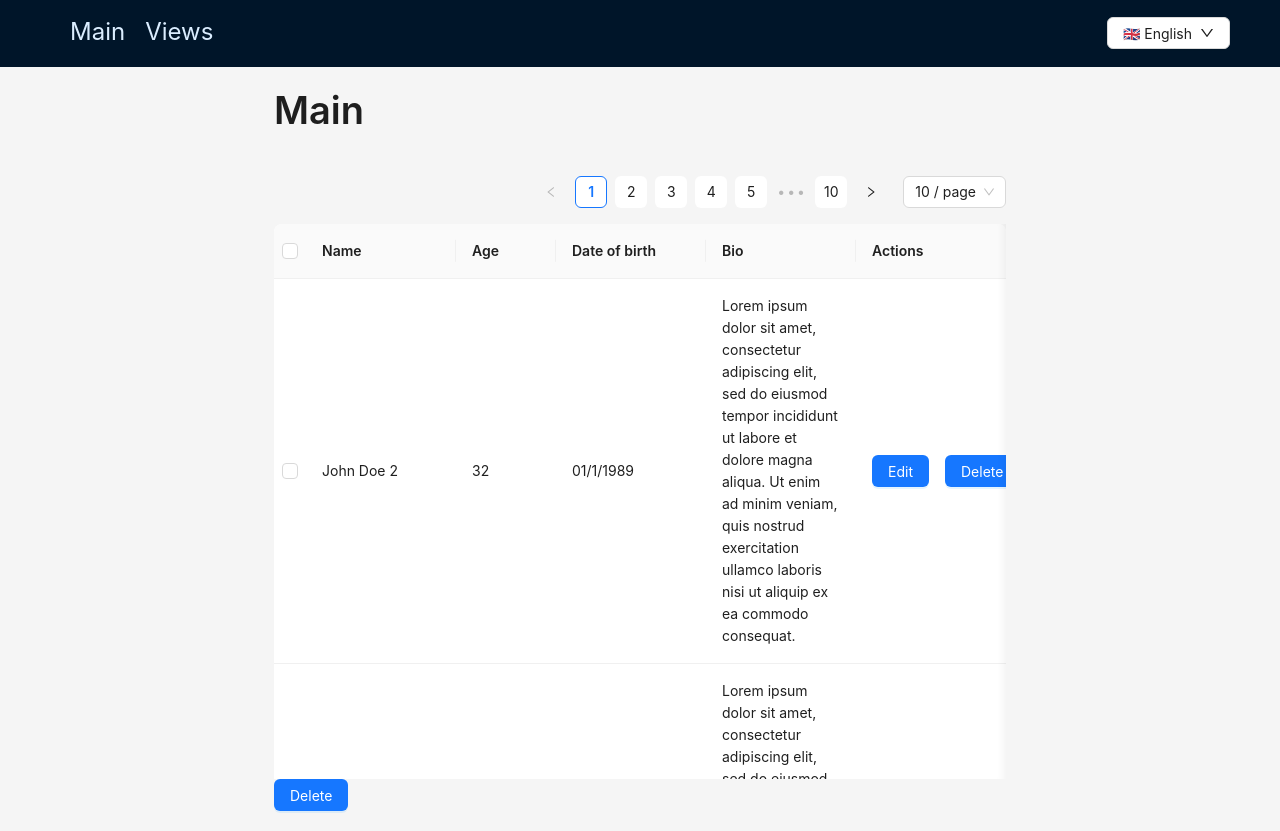
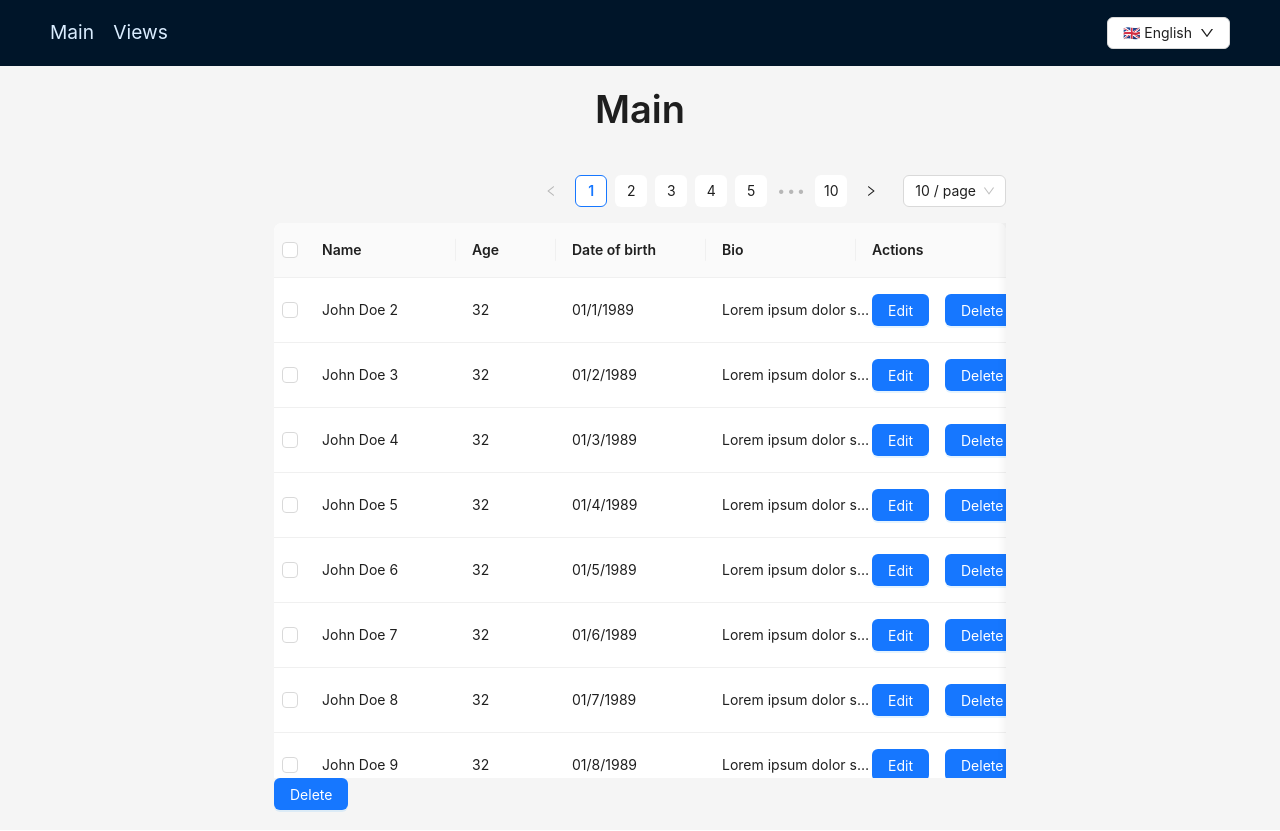
Before and after one commit to przemyslawmatraj/crud-redux-table, a React (Vite) app: page /main in a window 1280 px wide. Built offline with nearby package versions, Linux system fonts and the light colour scheme.

Commit message:
fix: styles, add ellipsis to bio section

```diff
--- a/src/Components/Layout/Navbar/Navbar.module.scss
+++ b/src/Components/Layout/Navbar/Navbar.module.scss
@@ -1,15 +1,12 @@
 .link {
   color: #daedff;
   text-decoration: none;
-  font-size: 1.5rem;
+  font-size: 1.2rem;
+  margin-right: 1.2rem;
 }
 
 .link:focus-visible {
   outline: 5px auto -webkit-focus-ring-color;
-}
-
-.menu {
-  column-gap: 20px;
 }
 
 .header {
--- a/src/features/userTable/UserTable.module.scss
+++ b/src/features/userTable/UserTable.module.scss
@@ -2,3 +2,10 @@
   overflow: auto;
   max-width: calc(100vw - 40px);
 }
+
+.bio {
+  text-overflow: ellipsis;
+  overflow: hidden;
+  white-space: nowrap;
+  max-width: 150px;
+}
--- a/src/features/userTable/UserTable.tsx
+++ b/src/features/userTable/UserTable.tsx
@@ -36,6 +36,13 @@ const columns: ColumnsType<UserType> = [
     dataIndex: "bio",
     key: "bio",
     width: 150,
+    render: (text) => {
+      return (
+        <Space>
+          <p className={styles.bio}>{text}</p>
+        </Space>
+      );
+    },
   },
   {
     title: <FormattedMessage id="table.actions" />,
--- a/src/pages/Main.tsx
+++ b/src/pages/Main.tsx
@@ -7,7 +7,11 @@ const { Title } = Typography;
 const Main = () => {
   return (
     <Space direction="vertical">
-      <Title>
+      <Title
+        style={{
+          textAlign: "center",
+        }}
+      >
         <FormattedMessage id="route.main" />
       </Title>
       <UserTable />
--- a/src/pages/Views.tsx
+++ b/src/pages/Views.tsx
@@ -7,7 +7,11 @@ const { Title } = Typography;
 const Views = () => {
   return (
     <Space direction="vertical">
-      <Title>
+      <Title
+        style={{
+          textAlign: "center",
+        }}
+      >
         <FormattedMessage id="route.views" />
       </Title>
       <UserTable />
```
